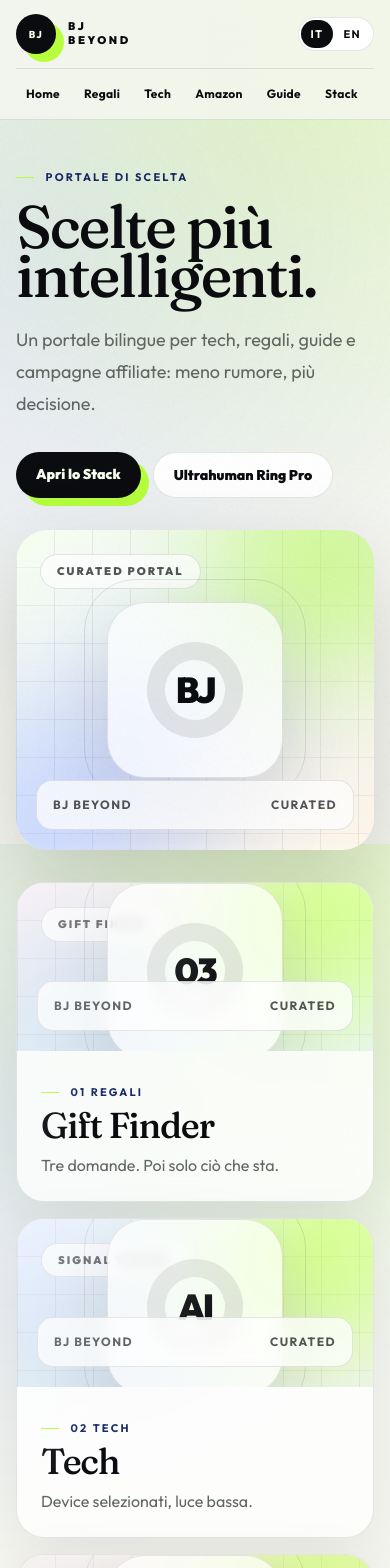
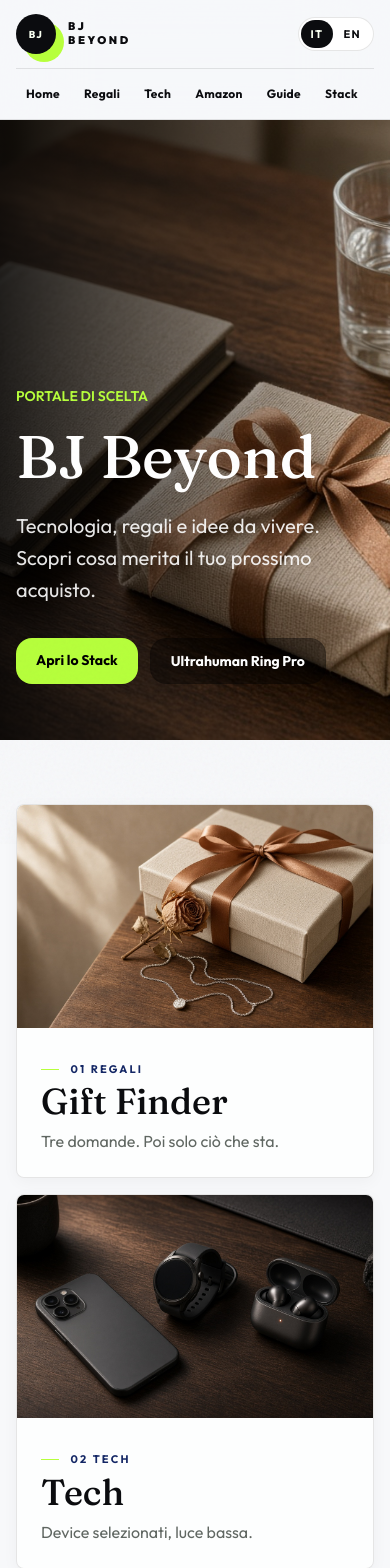
Before and after one commit to bjbeyond81/bjbeyond-pro-new, a Next.js app: page / in a window 390 px wide. Shown: the top 1568 px of the page. Built offline with nearby package versions, Linux system fonts and the light colour scheme.

Commit message:
Replace abstract visuals with photography and official Ultrahuman imagery

```diff
--- a/src/app/globals.css
+++ b/src/app/globals.css
@@ -1,7 +1,7 @@
 @import "tailwindcss";
 
 :root {
-  --background: #f6f7f1;
+  --background: #f7f8fa;
   --foreground: #0b0c0f;
   --card: #ffffff;
   --card-foreground: #0b0c0f;
@@ -68,10 +68,7 @@ html {
 }
 
 body {
-  background:
-    radial-gradient(circle at 76% 8%, rgba(183, 255, 60, 0.24), transparent 28rem),
-    radial-gradient(circle at 12% 28%, rgba(36, 88, 255, 0.1), transparent 30rem),
-    var(--background);
+  background: var(--background);
   color: var(--foreground);
   font-family: var(--font-sans), ui-sans-serif, system-ui, sans-serif;
 }
@@ -93,12 +90,12 @@ h3,
 .font-serif {
   font-family: var(--font-fraunces), Georgia, serif;
   font-weight: 500;
-  letter-spacing: -0.035em;
+  letter-spacing: 0;
 }
 
 ::selection {
-  background: #e2c39a;
-  color: #16120e;
+  background: #b7ff3c;
+  color: #0b0c0f;
 }
 
 .kicker {
@@ -122,19 +119,20 @@ h3,
 .spectacular-card {
   position: relative;
   overflow: hidden;
-  border-radius: 28px;
+  border-radius: 8px;
   border: 1px solid rgb(11 12 15 / 0.1);
   background: rgb(255 255 255 / 0.78);
-  box-shadow: 0 24px 70px rgb(11 12 15 / 0.08);
-  backdrop-filter: blur(18px);
+  box-shadow: 0 4px 16px rgb(11 12 15 / 0.04);
 }
 
-.spectacular-card::after {
-  content: "";
-  position: absolute;
-  inset: 0;
-  pointer-events: none;
-  background: linear-gradient(135deg, rgb(255 255 255 / 0.32), transparent 48%);
+:focus-visible {
+  outline: 3px solid var(--ring);
+  outline-offset: 4px;
+}
+
+@media (prefers-reduced-motion: reduce) {
+  html { scroll-behavior: auto; }
+  *, *::before, *::after { transition-duration: 0s !important; }
 }
 
 summary {
--- a/src/components/pages/home-page.tsx
+++ b/src/components/pages/home-page.tsx
@@ -53,56 +53,35 @@ export function HomePage({ locale }: { locale: Locale }) {
   const t = copy[locale];
   return (
     <SiteShell locale={locale}>
-      <section className="mx-auto grid max-w-6xl items-center gap-8 px-4 pt-10 pb-8 sm:px-6 lg:grid-cols-2 lg:min-h-[78vh] lg:gap-14 lg:pt-16">
-        <div>
-          <p className="kicker">{t.tagline}</p>
-          <h1 className="mt-4 max-w-[10ch] text-6xl leading-[0.82] sm:text-8xl lg:text-[6.4rem]">
-            {locale === "it" ? (
-              <>
-                Scelte più
-                <br />
-                intelligenti.
-              </>
-            ) : (
-              <>
-                Buy smarter.
-                <br />
-                Look sharper.
-              </>
-            )}
-          </h1>
-          <p className="mt-6 max-w-xl text-lg leading-8 text-muted-foreground sm:text-2xl">
+      <section className="relative isolate flex min-h-[620px] items-end overflow-hidden bg-black text-white sm:min-h-[680px]">
+        <SceneVisual scene="hero" locale={locale} className="absolute inset-0 -z-20" />
+        <div className="absolute inset-0 -z-10 bg-gradient-to-r from-black/85 via-black/45 to-transparent" />
+        <div className="mx-auto w-full max-w-6xl px-4 py-14 sm:px-6 sm:py-20">
+          <p className="text-sm font-semibold uppercase text-[#b7ff3c]">{t.tagline}</p>
+          <h1 className="mt-5 max-w-[9ch] text-6xl leading-[1] sm:text-8xl">BJ Beyond</h1>
+          <p className="mt-6 max-w-[32ch] text-xl leading-8 text-white/90 sm:text-2xl">
             {locale === "it"
-              ? "Un portale bilingue per tech, regali, guide e campagne affiliate: meno rumore, più decisione."
-              : "A bilingual editorial portal for tech, gifts, guides and affiliate campaigns: less noise, sharper decisions."}
+              ? "Tecnologia, regali e idee da vivere. Scopri cosa merita il tuo prossimo acquisto."
+              : "Technology, gifts and ideas for everyday living. Discover what's worth your next purchase."}
           </p>
           <div className="mt-8 flex flex-wrap gap-3">
             <Link
               href={localizedPath(locale, "/stack")}
-              className="rounded-full bg-primary px-5 py-3 text-sm font-black text-primary-foreground shadow-[8px_8px_0_#b7ff3c]"
+              className="rounded-lg bg-[#b7ff3c] px-5 py-3 text-sm font-bold text-black transition-colors hover:bg-white"
             >
               {locale === "it" ? "Apri lo Stack" : "Open the Stack"}
             </Link>
             <Link
               href={localizedPath(locale, "/tech/ultrahuman-ring-pro")}
-              className="rounded-full border border-foreground/12 bg-card px-5 py-3 text-sm font-black"
+              className="rounded-lg border border-white/50 bg-black/40 px-5 py-3 text-sm font-bold text-white hover:bg-black/70"
             >
               Ultrahuman Ring Pro
             </Link>
           </div>
         </div>
-        <SceneVisual
-          scene="hero"
-          className="min-h-[320px] rounded-[32px] shadow-[0_34px_90px_rgba(11,12,15,.16)] lg:min-h-[560px]"
-          label={
-            locale === "it"
-              ? "Tavolo in noce con libro, pacco di lino, bicchiere e cuffie"
-              : "Walnut desk with book, linen gift, glass and headphones"
-          }
-        />
       </section>
 
-      <section className="mx-auto max-w-6xl px-4 pb-20 sm:px-6">
+      <section className="mx-auto max-w-6xl px-4 py-16 sm:px-6">
         <div className="grid gap-4 lg:grid-cols-[1.15fr_.85fr]">
           {tiles.slice(0, 2).map((tile) => (
             <HomeTile key={tile.n} locale={locale} tile={tile} />
@@ -117,7 +96,7 @@ export function HomePage({ locale }: { locale: Locale }) {
           href={localizedPath(locale, "/stack")}
             className="spectacular-card mt-4 flex flex-col no-underline transition-transform hover:-translate-y-1"
         >
-          <SceneVisual scene="stack" className="min-h-[200px] sm:min-h-[240px]" />
+          <SceneVisual scene="stack" locale={locale} className="aspect-[16/7]" />
           <div className="p-6">
             <p className="kicker">
               05 {t.nav.stack} · {t.advertising}
@@ -148,7 +127,7 @@ function HomeTile({
       href={localizedPath(locale, tile.href)}
       className="spectacular-card flex flex-col no-underline transition-transform hover:-translate-y-1"
     >
-      <SceneVisual scene={tile.scene} className="min-h-[168px] sm:min-h-[210px]" />
+      <SceneVisual scene={tile.scene} locale={locale} className="aspect-[16/10]" />
       <div className="p-6">
         <p className="kicker">
           {tile.n} {copy[locale].nav[tile.key]}
--- a/src/components/pages/stack-detail-page.tsx
+++ b/src/components/pages/stack-detail-page.tsx
@@ -40,6 +40,7 @@ export function StackDetailPage({
         <div className="mt-10 grid gap-8 lg:grid-cols-[.95fr_1.05fr]">
           <SceneVisual
             scene={campaign.visual}
+            locale={locale}
             className="min-h-[360px] rounded-[32px] shadow-[0_34px_90px_rgba(11,12,15,.14)]"
           />
           <div className="spectacular-card p-6 sm:p-8">
--- a/src/components/pages/stack-index-page.tsx
+++ b/src/components/pages/stack-index-page.tsx
@@ -13,6 +13,7 @@ export function StackIndexPage({ locale }: { locale: Locale }) {
       <div className="mx-auto max-w-6xl px-4 py-12 sm:px-6 sm:py-16">
         <SceneVisual
           scene="stack"
+          locale={locale}
           className="mb-10 min-h-[260px] rounded-[32px] shadow-[0_34px_90px_rgba(11,12,15,.14)] sm:min-h-[340px]"
           label={
             locale === "it"
@@ -62,7 +63,7 @@ export function StackIndexPage({ locale }: { locale: Locale }) {
               href={localizedPath(locale, `/stack/${c.slug}`)}
               className="spectacular-card no-underline transition-transform hover:-translate-y-1"
             >
-              <SceneVisual scene={c.visual} className="min-h-[160px]" />
+              <SceneVisual scene={c.visual} locale={locale} className="aspect-[16/10]" />
               <div className="p-6">
                 <p className="kicker">
                   {c.n} {c.kicker[locale]} · {t.advertising}
--- a/src/components/visuals/scene-visual.tsx
+++ b/src/components/visuals/scene-visual.tsx
@@ -1,88 +1,40 @@
+import Image from "next/image";
 import type { Locale } from "@/lib/i18n";
 import { cn } from "@/lib/utils";
 
-type Scene =
-  | "hero"
-  | "gifts"
-  | "tech"
-  | "amazon"
-  | "guides"
-  | "stack"
-  | "desk"
-  | "home"
-  | "move"
-  | "learn"
-  | "water"
-  | "ultrahuman";
+const scenes = {
+  hero: ["hero", "Libri, regali e cuffie", "Books, gifts and headphones"],
+  gifts: ["gifts", "Regalo e gioielli", "Gift box and jewelry"],
+  tech: ["tech", "Telefono, orologio e auricolari", "Phone, watch and earbuds"],
+  amazon: ["amazon", "Regali, lettura e audio", "Gifts, reading and audio"],
+  guides: ["guides", "Libri e appunti", "Books and notes"],
+  stack: ["stack", "Accessori per casa e scrivania", "Home and desk accessories"],
+  desk: ["desk", "Telefono e ricarica wireless", "Phone and wireless charging"],
+  home: ["imou", "Videocamera da interno", "Indoor security camera"],
+  move: ["move", "Tapis roulant sotto la scrivania", "Under-desk treadmill"],
+  learn: ["learn", "Schede per lo studio", "Study flashcards"],
+  water: ["water", "Caraffa e bicchiere d'acqua", "Water carafe and glass"],
+  ultrahuman: ["", "Ultrahuman Ring Pro, Bionic Gold", "Ultrahuman Ring Pro, Bionic Gold"],
+} as const;
 
-const sceneCopy: Record<Scene, { label: string; mark: string; palette: string }> = {
-  hero: { label: "curated portal", mark: "BJ", palette: "from-[#f8fff0] via-[#ecf2ff] to-[#fff6e8]" },
-  gifts: { label: "gift finder", mark: "03", palette: "from-[#fff4f0] via-[#f7fff2] to-[#eef5ff]" },
-  tech: { label: "signal tested", mark: "AI", palette: "from-[#eef5ff] via-[#f8fff0] to-[#f4f2ff]" },
-  amazon: { label: "paid links", mark: "A", palette: "from-[#fff7e8] via-[#fff1f1] to-[#f5fff0]" },
-  guides: { label: "buying notes", mark: "G", palette: "from-[#f4f2ff] via-[#eef8ff] to-[#fff8ea]" },
-  stack: { label: "six campaigns", mark: "06", palette: "from-[#f8fff0] via-[#fff8ea] to-[#eef5ff]" },
-  desk: { label: "desk system", mark: "ESR", palette: "from-[#eef5ff] via-[#f8fff0] to-[#ffffff]" },
-  home: { label: "home watch", mark: "IM", palette: "from-[#fff8ea] via-[#eef8ff] to-[#ffffff]" },
-  move: { label: "mobility", mark: "MV", palette: "from-[#f7fff2] via-[#ffffff] to-[#eef5ff]" },
-  learn: { label: "language", mark: "LZ", palette: "from-[#f4f2ff] via-[#ffffff] to-[#fff8ea]" },
-  water: { label: "water", mark: "H2", palette: "from-[#eef8ff] via-[#ffffff] to-[#f7fff2]" },
-  ultrahuman: { label: "smart ring", mark: "UH", palette: "from-[#f8fff0] via-[#eaf1f4] to-[#ffffff]" },
-};
-
-export function SceneVisual({
-  scene,
-  className = "",
-  label,
-}: {
-  scene: Scene;
+export function SceneVisual({ scene, className, label, locale = "en" }: {
+  scene: keyof typeof scenes;
   className?: string;
   label?: string;
   locale?: Locale;
 }) {
-  const item = sceneCopy[scene];
-  const isRing = scene === "ultrahuman";
-
+  const item = scenes[scene];
+  const ring = scene === "ultrahuman";
   return (
-    <div
-      className={cn(
-        "group relative isolate overflow-hidden bg-gradient-to-br",
-        item.palette,
-        className,
-      )}
-      aria-label={label ?? item.label}
-    >
-      <div className="absolute inset-0 bg-[linear-gradient(90deg,rgba(11,12,15,.07)_1px,transparent_1px),linear-gradient(0deg,rgba(11,12,15,.05)_1px,transparent_1px)] bg-[size:38px_38px]" />
-      <div className="absolute -top-20 -right-16 h-56 w-56 rounded-full bg-[#b7ff3c]/60 blur-3xl transition-transform duration-700 group-hover:scale-125" />
-      <div className="absolute -bottom-24 -left-20 h-64 w-64 rounded-full bg-[#2458ff]/16 blur-3xl" />
-
-      <div className="absolute top-6 left-6 rounded-full border border-foreground/10 bg-white/70 px-4 py-2 text-[11px] font-black tracking-[.18em] text-foreground/70 uppercase backdrop-blur">
-        {item.label}
-      </div>
-
-      {isRing ? (
-        <div className="absolute inset-0 grid place-items-center">
-          <div className="relative h-[250px] w-[190px] rotate-[18deg] rounded-[50%] border-[42px] border-[#202427] shadow-[inset_18px_0_30px_rgba(255,255,255,.22),inset_-22px_0_34px_rgba(0,0,0,.3),28px_28px_0_#b7ff3c,0_30px_70px_rgba(0,0,0,.2)] sm:h-[320px] sm:w-[240px] sm:border-[52px]">
-            <span className="absolute right-[-2px] bottom-12 h-9 w-9 rounded-full bg-[radial-gradient(circle,#050505_0_32%,#687075_34%_50%,#030303_54%)] shadow-[0_0_0_6px_rgba(0,0,0,.12)]" />
-            <span className="absolute top-5 left-[-16px] h-36 w-8 rounded-full bg-white/20 blur-[2px]" />
-          </div>
-        </div>
-      ) : (
-        <div className="absolute inset-0 grid place-items-center">
-          <div className="relative grid h-44 w-44 place-items-center rounded-[38px] border border-foreground/10 bg-white/68 shadow-[0_30px_80px_rgba(11,12,15,.14)] backdrop-blur sm:h-56 sm:w-56">
-            <div className="absolute -inset-6 rounded-[52px] border border-foreground/10" />
-            <div className="absolute h-24 w-24 rotate-12 rounded-full border-[18px] border-[#0b0c0f] opacity-90" />
-            <span className="relative z-10 text-4xl font-black tracking-[-.06em] text-[#0b0c0f] sm:text-6xl">
-              {item.mark}
-            </span>
-          </div>
-        </div>
-      )}
-
-      <div className="absolute right-5 bottom-5 left-5 flex items-center justify-between gap-4 rounded-2xl border border-foreground/10 bg-white/75 p-4 text-xs font-bold tracking-[.12em] text-foreground/70 uppercase backdrop-blur">
-        <span>BJ Beyond</span>
-        <span>curated</span>
-      </div>
+    <div className={cn("relative isolate overflow-hidden bg-white", className)}>
+      <Image
+        src={ring ? "https://public-web-assets.uh-static.com/web_v2/ring-pro/buy-v2/carousel-v4/desktop/bionic-gold/6.png" : `/scenes/${item[0]}.jpg`}
+        alt={label ?? item[locale === "it" ? 1 : 2]}
+        fill
+        sizes="(max-width: 640px) 100vw, (max-width: 1024px) 75vw, 1152px"
+        priority={scene === "hero" || ring}
+        className={cn("transition-transform duration-700 motion-reduce:transition-none", ring ? "object-contain" : "object-cover hover:scale-[1.025]")}
+      />
     </div>
   );
 }
--- a/src/lib/tech.ts
+++ b/src/lib/tech.ts
@@ -226,7 +226,7 @@ export const techProducts: TechProduct[] = [
       it: "Acquista Ultrahuman Ring Pro",
       en: "Buy Ultrahuman Ring Pro",
     },
-    image: "/products/ultrahuman-ring-pro.jpg",
+    image: "https://public-web-assets.uh-static.com/web_v2/ring-pro/buy-v2/carousel-v4/desktop/bionic-gold/6.png",
     highlights: {
       it: [
         "Batteria dichiarata fino a 15 giorni; fino a 45 con la custodia PRO inclusa",
```
